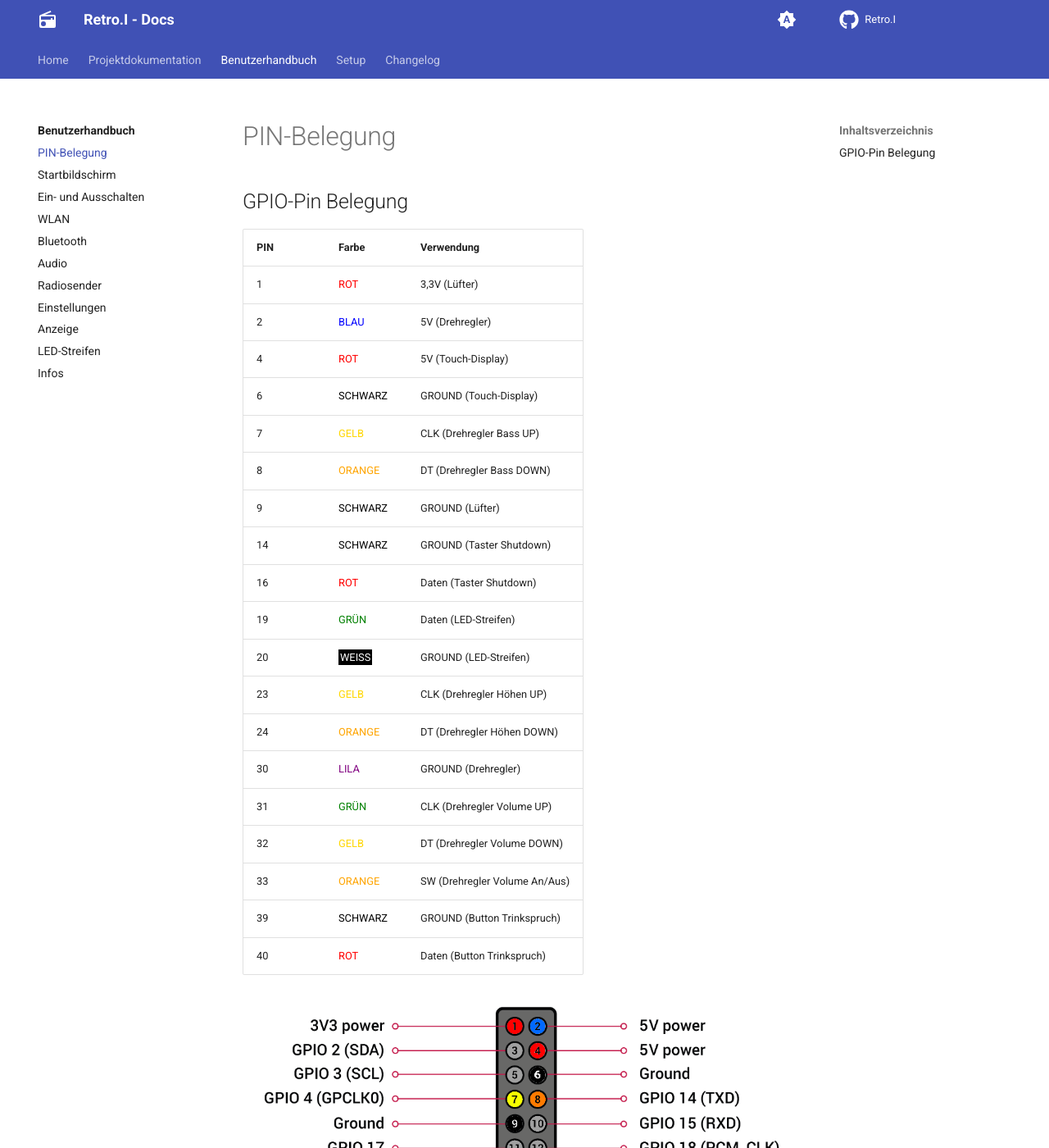
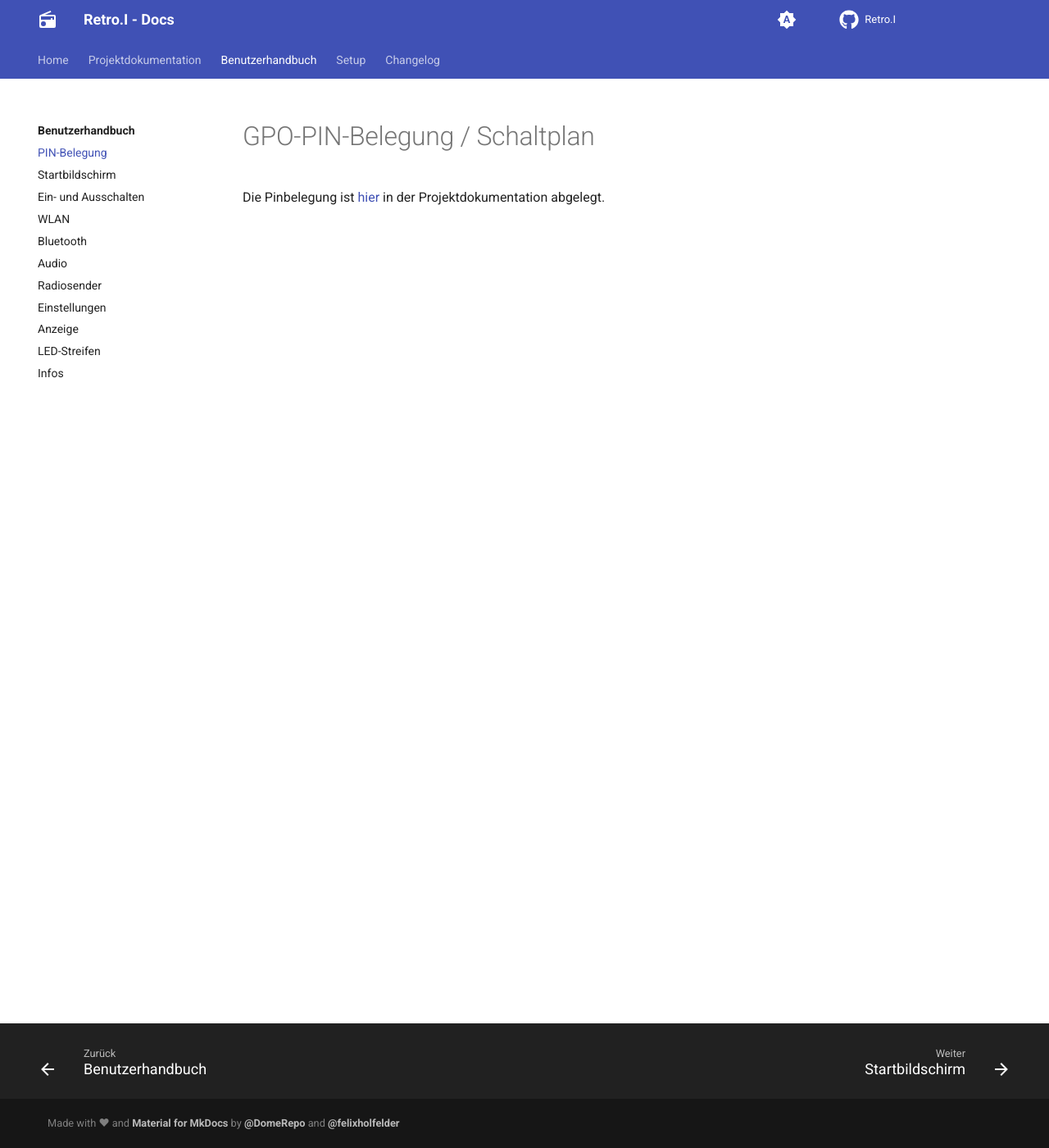
Before and after one commit to Retro-I/docs, an MkDocs documentation site: the page built from docs/user-manual/PIN-Belegung.md, in a window 1280 px wide and 1400 px high. Shown: the whole window at 82% size. Built offline with MkDocs 1.6.1 and Material for MkDocs 9.7.7, drawn with Linux system fonts in a browser that asks for light colours; plug-ins that fetch from the network failed and are left out; comment, search, counter and statistics services are not loaded.

Commit message:
user-manual picture paths changed. WLAN, Startbildschirm & pinbelegung changed.

```diff
--- a/docs/user-manual/PIN-Belegung.md
+++ b/docs/user-manual/PIN-Belegung.md
@@ -1,26 +1,2 @@
-# PIN-Belegung
-
-## GPIO-Pin Belegung
-| PIN | Farbe | Verwendung |
-|-----|-------|------------|
-| 1   | <span style="color:red">ROT</span> | 3,3V (Lüfter) |
-| 2   | <span style="color:blue">BLAU</span> | 5V (Drehregler) |
-| 4   | <span style="color:red">ROT</span> | 5V (Touch-Display) |
-| 6   | <span style="color:black">SCHWARZ</span> | GROUND (Touch-Display) |
-| 7   | <span style="color:gold">GELB</span> | CLK (Drehregler Bass UP) |
-| 8   | <span style="color:orange">ORANGE</span> | DT (Drehregler Bass DOWN) |
-| 9   | <span style="color:black">SCHWARZ</span> | GROUND (Lüfter) |
-| 14  | <span style="color:black">SCHWARZ</span> | GROUND (Taster Shutdown) |
-| 16  | <span style="color:red">ROT</span> | Daten (Taster Shutdown) |
-| 19  | <span style="color:green">GRÜN</span> | Daten (LED-Streifen) |
-| 20  | <span style="color:white; background:black; padding:2px">WEISS</span> | GROUND (LED-Streifen) |
-| 23  | <span style="color:gold">GELB</span> | CLK (Drehregler Höhen UP) |
-| 24  | <span style="color:orange">ORANGE</span> | DT (Drehregler Höhen DOWN) |
-| 30  | <span style="color:purple">LILA</span> | GROUND (Drehregler) |
-| 31  | <span style="color:green">GRÜN</span> | CLK (Drehregler Volume UP) |
-| 32  | <span style="color:gold">GELB</span> | DT (Drehregler Volume DOWN) |
-| 33  | <span style="color:orange">ORANGE</span> | SW (Drehregler Volume An/Aus) |
-| 39  | <span style="color:black">SCHWARZ</span> | GROUND (Button Trinkspruch) |
-| 40  | <span style="color:red">ROT</span> | Daten (Button Trinkspruch) |
-
-![GPIO_pin_mapping](../assets/projectdocumentation/schaltplan/gpio_pin_mapping.png)
+# GPO-PIN-Belegung / Schaltplan
+Die Pinbelegung ist [hier](schaltplan.md) in der Projektdokumentation abgelegt.
```
Also changed, not shown: docs/projectdocumentation/index.md (+8 -8 lines), docs/user-manual/Startbildschirm.md (+22 -2 lines), docs/user-manual/WLAN.md (+17 -0 lines), docs/user-manual/index.md (+3 -8 lines), docs/user-manual/led-streifen.md (+15 -0 lines), docs/assets/user-manual/index/index_uebersicht.png (renamed from docs/assets/user-manuel/index/index_uebersicht.png), docs/assets/user-manual/led-streifen/LED-Streifen_1.jpg (added), docs/assets/user-manual/led-streifen/LED-Streifen_2.jpg (added), docs/assets/user-manual/led-streifen/LED-Streifen_3.jpg (added), docs/assets/user-manual/startbildschirm/startbildschirm.png (renamed from docs/assets/user-manuel/startbildschirm/startbildschirm.png), docs/assets/user-manual/wlan/wlan_1.jpg (added), docs/assets/user-manual/wlan/wlan_2.jpg (added), 5 other files.
